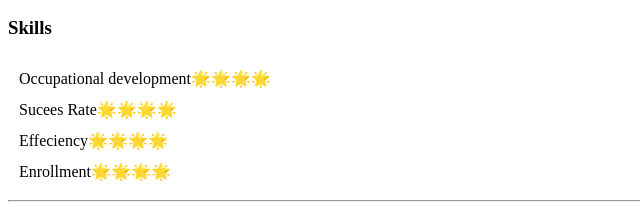
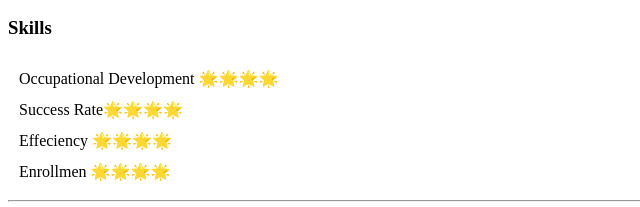
Before and after one commit to PGator82/MS, a plain HTML site: page index.html in a window 1280 px wide. Shown: the part 724-931 px from the top of the page, 0-640 px from the left. Drawn offline with Linux system fonts and the light colour scheme.

Commit message:
Update index.html

```diff
--- a/index.html
+++ b/index.html
@@ -48,16 +48,16 @@
 <h3>Skills</h3>
 <table cellspacing="10">
   <tr>
-    <td>Occupational development🌟🌟🌟🌟</td>
+    <td>Occupational Development 🌟🌟🌟🌟</td>
     </tr>
   <tr>
-    <td>Sucees Rate🌟🌟🌟🌟</td>
+    <td>Success Rate🌟🌟🌟🌟</td>
     </tr>
   <tr>
-    <td> Effeciency🌟🌟🌟🌟</td>
+    <td> Effeciency 🌟🌟🌟🌟</td>
     </tr>
 <tr>
-    <td> Enrollment🌟🌟🌟🌟</td>
+    <td> Enrollmen 🌟🌟🌟🌟</td>
   </tr>
 </table>
 <hr>
```
